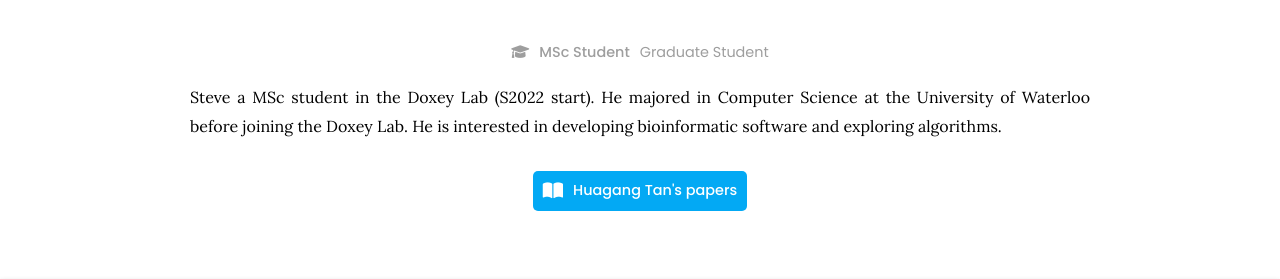
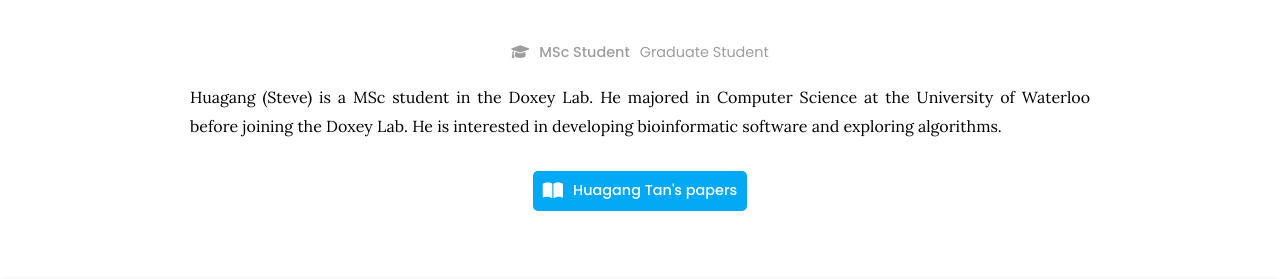
Before and after one commit to doxeylab/doxeylab-website, a Jekyll site: the page built from _members/huagang-tan.md, in a window 1280 px wide. Shown: the part 732-1011 px from the top of the page. Built offline with Jekyll 4.4.1, drawn with Linux system fonts in a browser that asks for light colours.

Commit message:
Update huagang-tan.md

```diff
--- a/_members/huagang-tan.md
+++ b/_members/huagang-tan.md
@@ -9,4 +9,4 @@ aliases:
   - H Tan
 ---
 
-Steve a MSc student in the Doxey Lab (S2022 start). He majored in Computer Science at the University of Waterloo before joining the Doxey Lab. He is interested in developing bioinformatic software and exploring algorithms.
+Huagang (Steve) is a MSc student in the Doxey Lab. He majored in Computer Science at the University of Waterloo before joining the Doxey Lab. He is interested in developing bioinformatic software and exploring algorithms.
```
Also changed, not shown: other parts of _members/huagang-tan.md (+1 -1 lines).
